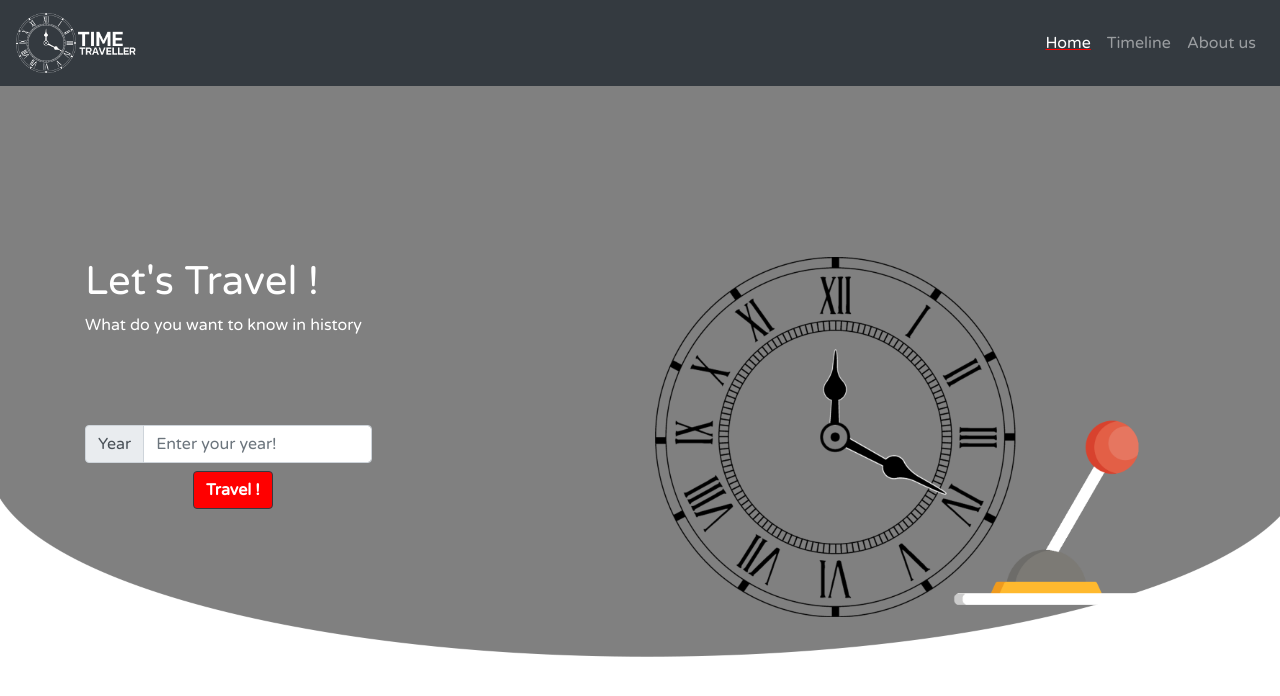
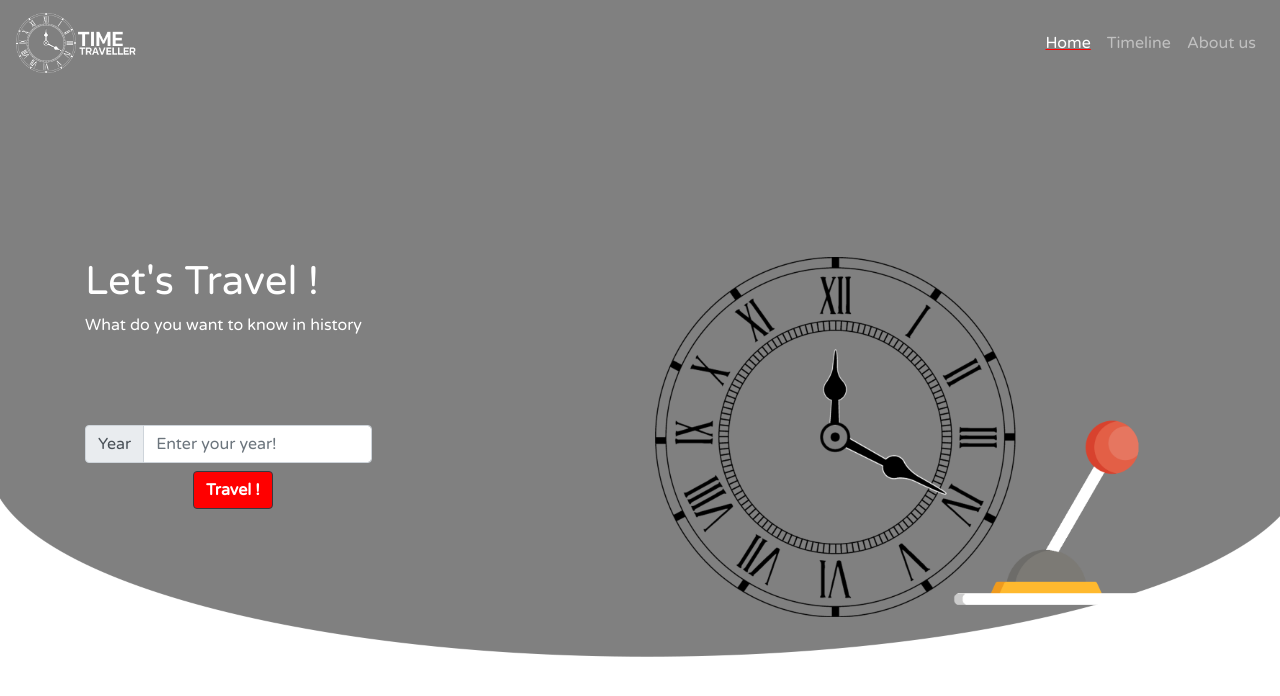
Before and after one commit to zerotype005/Time_traveller, a plain HTML site: page index.html in a window 1280 px wide. Drawn offline with nearby package versions, Linux system fonts and the light colour scheme.

Commit message:
change bg-dark style
-navbar color changed

```diff
--- a/style.css
+++ b/style.css
@@ -50,3 +50,6 @@ body{
 .d-flex{
     padding-left: 20%;
 }
+.bg-dark {
+    background-color: #808080!important;
+}
```
